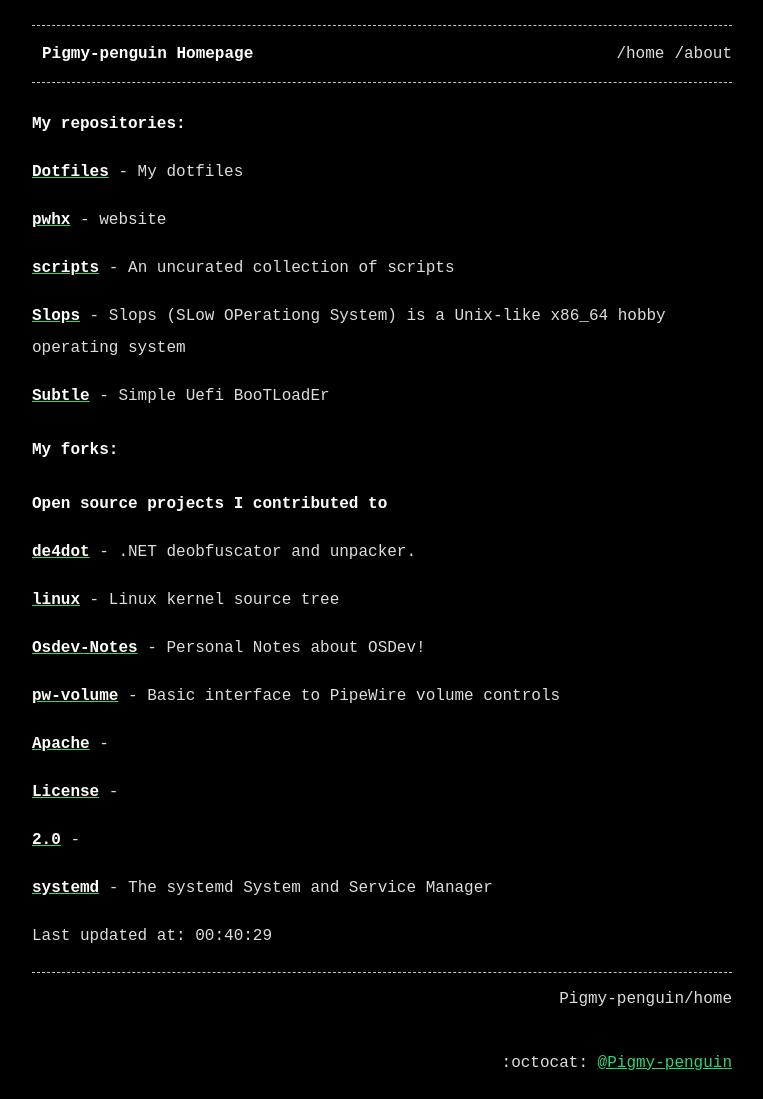
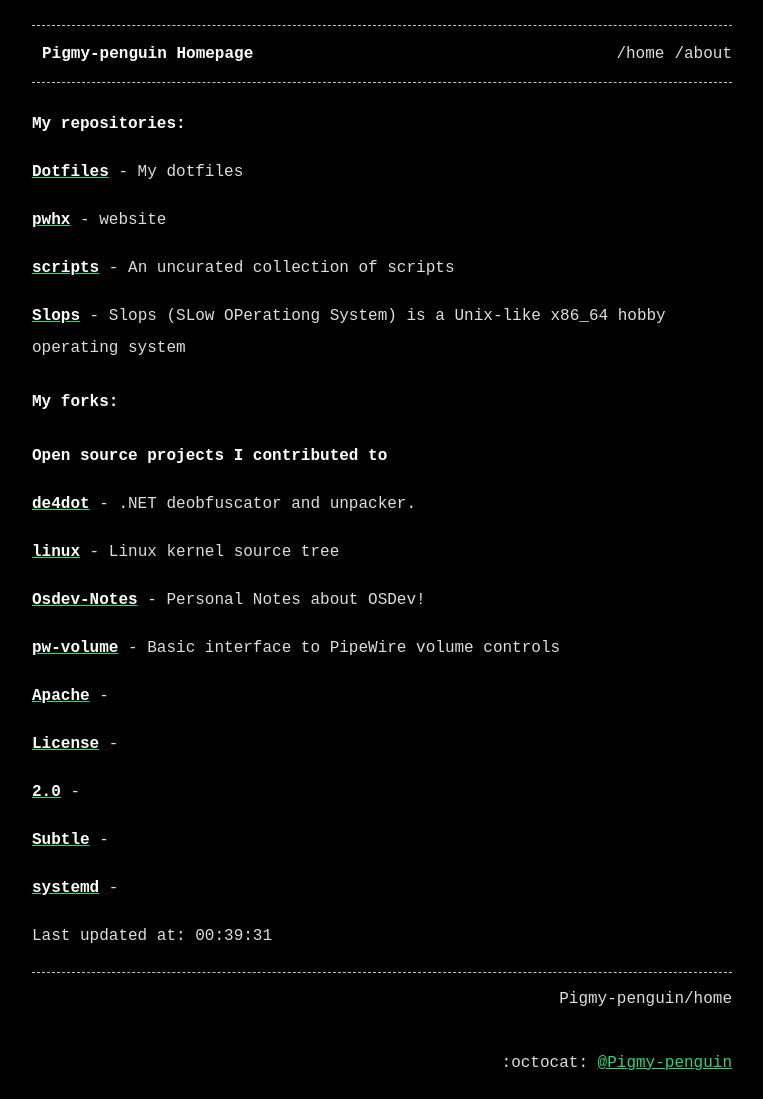
Before and after one commit to Pigmy-penguin/Pigmy-penguin.github.io, a Jekyll site: the page built from index.md, in a window 1280 px wide. Shown: the whole page, without its empty margins (258-1021 px from the left). Built offline with Jekyll 4.4.1, drawn with Linux system fonts in a browser that asks for light colours.

Commit message:
Auto updating the website

```diff
--- a/index.md
+++ b/index.md
@@ -14,8 +14,6 @@ title: Pigmy-penguin Homepage
 [**scripts**](https://github.com/Pigmy-penguin/scripts) - An uncurated collection of scripts
 
 [**Slops**](https://github.com/Pigmy-penguin/Slops) - Slops (SLow OPerationg System) is a Unix-like x86_64 hobby operating system
-
-[**Subtle**](https://github.com/Pigmy-penguin/Subtle) - Simple Uefi BooTLoadEr
 
 ## My forks:
 ### Open source projects I contributed to
@@ -34,7 +32,9 @@ title: Pigmy-penguin Homepage
 
 [**2.0**](https://github.com/Pigmy-penguin/2.0) -
 
-[**systemd**](https://github.com/Pigmy-penguin/systemd) - The systemd System and Service Manager
+[**Subtle**](https://github.com/Pigmy-penguin/Subtle) -
+
+[**systemd**](https://github.com/Pigmy-penguin/systemd) -
 
 
-Last updated at: 00:40:29
+Last updated at: 00:39:31
```
Also changed, not shown: 2 other files.
